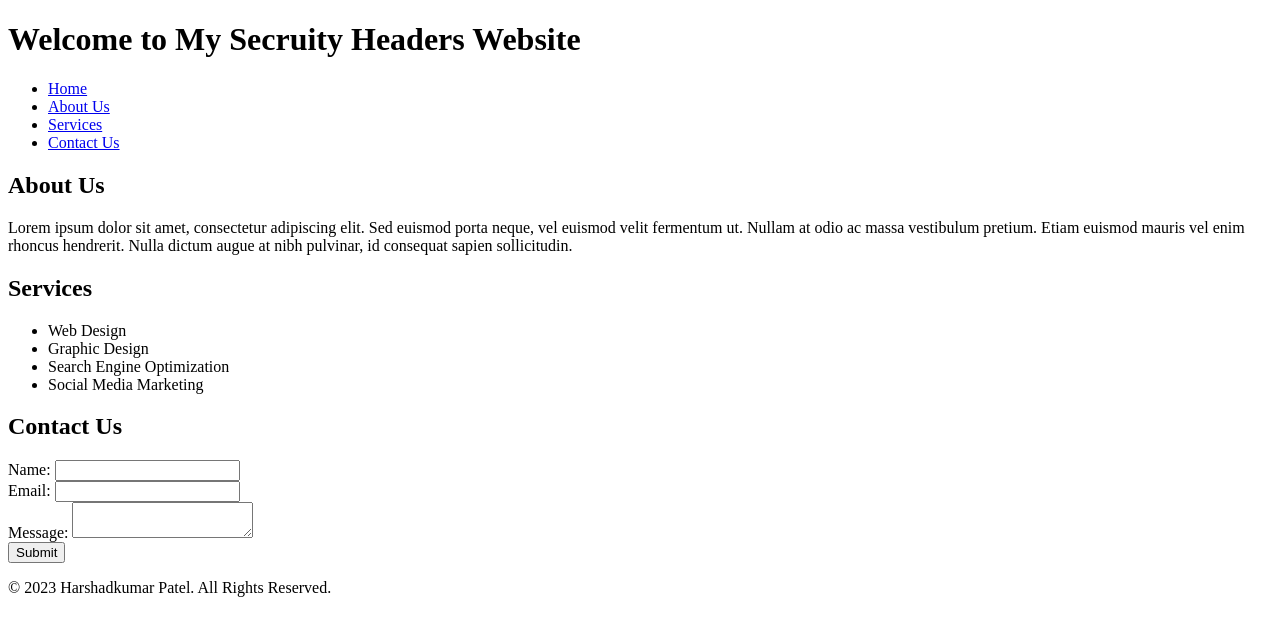
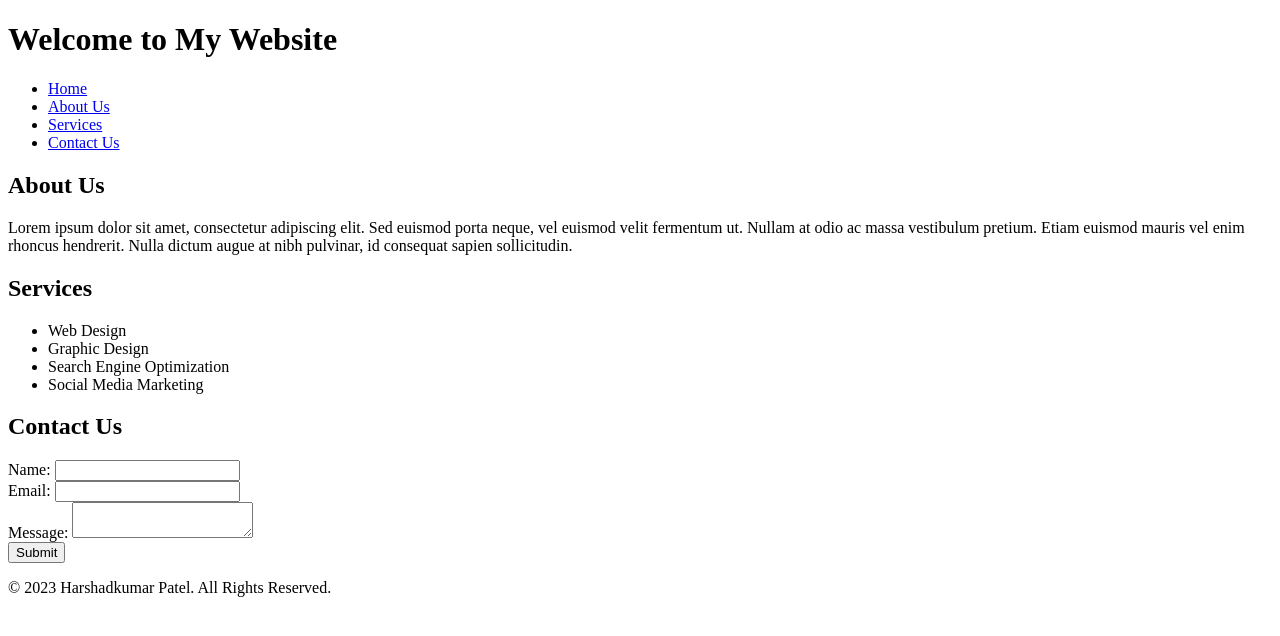
Before and after one commit to Harshpateloo7/security-headers, a plain HTML site: page index.html in a window 1280 px wide. Drawn offline with Linux system fonts and the light colour scheme.

Commit message:
Update index.html

```diff
--- a/index.html
+++ b/index.html
@@ -7,7 +7,7 @@
 </head>
 <body>
 	<header>
-		<h1>Welcome to My Secruity Headers Website</h1>
+		<h1>Welcome to My Website</h1>
 		<nav>
 			<ul>
 				<li><a href="#">Home</a></li>
```
